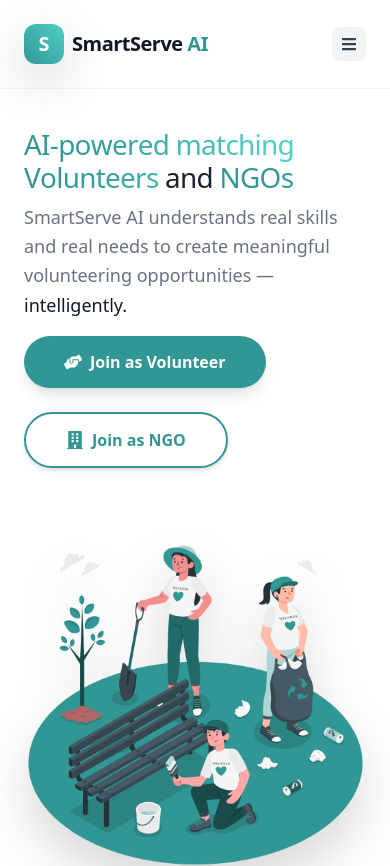
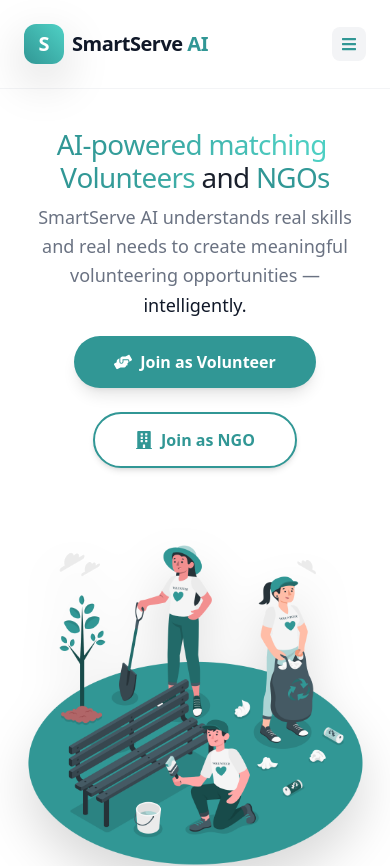
Before and after one commit to Yashshri-22/SmartServe, a React app in the folder frontend/: page / in a window 390 px wide. Shown: the top 866 px of the page. Built offline with nearby package versions, Linux system fonts and the light colour scheme; no server answers; the HTML template or start-up script is replaced by a standard one.

Commit message:
Landing page footer made responsive

```diff
--- a/frontend/src/components/Footer.jsx
+++ b/frontend/src/components/Footer.jsx
@@ -6,7 +6,7 @@ export default function Footer() {
 
   return (
     <footer className="border-t border-gray-100 bg-gray-50">
-      <div className="mx-auto max-w-7xl px-6 py-12">
+      <div className="mx-auto w-full max-w-7xl px-6 py-12">
 
         {/* MAIN GRID */}
         <div className="grid grid-cols-1 gap-10 md:grid-cols-4">
--- a/frontend/src/components/Navbar.jsx
+++ b/frontend/src/components/Navbar.jsx
@@ -104,7 +104,7 @@ export default function Navbar() {
         {/* 🔹 NEW: HAMBURGER (MOBILE ONLY) */}
         <button
           onClick={() => setMenuOpen(!menuOpen)}
-          className="!hover:!bg-white !rounded-lg !bg-gray-100 p-2 text-2xl !text-gray-700 md:hidden"
+          className="!rounded-lg !bg-gray-100 p-2 text-2xl !text-[#319795] hover:bg-gray-200 dark:bg-gray-800 dark:!text-[#319795] dark:hover:bg-gray-700 md:hidden"
         >
           {menuOpen ? <FaTimes /> : <FaBars />}
         </button>
@@ -112,7 +112,7 @@ export default function Navbar() {
 
       {/* 🔹 NEW: MOBILE MENU */}
       {menuOpen && (
-        <div className="mx-4 mt-4 space-y-4 rounded-2xl border border-gray-200 bg-white px-6 py-6 shadow-xl dark:border-gray-700 dark:bg-gray-900 md:hidden">
+        <div className="mx-4 mt-4 space-y-4 !rounded-2xl border !border-gray-200 !bg-white px-6 py-6 shadow-xl dark:border-gray-700 dark:bg-gray-900 md:hidden">
           <button
             onClick={handleHomeClick}
             className="flex w-full items-center !rounded-xl !bg-gray-50 px-4 py-3 text-left text-sm font-medium !text-gray-700 hover:bg-gray-100 dark:bg-gray-800 dark:text-gray-200 dark:hover:bg-gray-700"
--- a/frontend/src/pages/Landing.jsx
+++ b/frontend/src/pages/Landing.jsx
@@ -59,6 +59,7 @@ export default function Landing() {
 
   return (
     <div className="overflow-x-hidden bg-white text-[#1a202c]">
+      <div className="min-h-screen overflow-x-hidden bg-white text-[#1a202c]">
         <Navbar />
 
         {/* ================= HERO SECTION ================= */}
@@ -73,6 +74,7 @@ export default function Landing() {
               initial={{ opacity: 0 }}
               animate="animate"
               variants={heroTextFloat}
+              className="text-center lg:text-left"
             >
               <h1 className="mb-6 text-4xl font-extrabold leading-[1.15] tracking-tight text-gray-900 sm:text-5xl lg:text-6xl">
                 <AnimatedText text="AI-powered matching " />
@@ -93,10 +95,12 @@ export default function Landing() {
               <p className="mb-10 max-w-lg text-lg leading-relaxed text-gray-500">
                 SmartServe AI understands real skills and real needs to create
                 meaningful volunteering opportunities —{" "}
-              <span className="font-medium text-gray-900">intelligently.</span>
+                <span className="font-medium text-gray-900">
+                  intelligently.
+                </span>
               </p>
 
-            <div className="flex flex-wrap gap-4">
+              <div className="flex flex-col items-center gap-4 sm:flex-row sm:justify-center lg:justify-start">
                 {/* Primary Style - Filled Pill */}
                 <button
                   onClick={() => navigate("/auth?role=volunteer")}
@@ -218,5 +222,6 @@ export default function Landing() {
 
         <Footer />
       </div>
+    </div>
   );
 }
```
Lines whose indentation alone changed are shown as unchanged.
